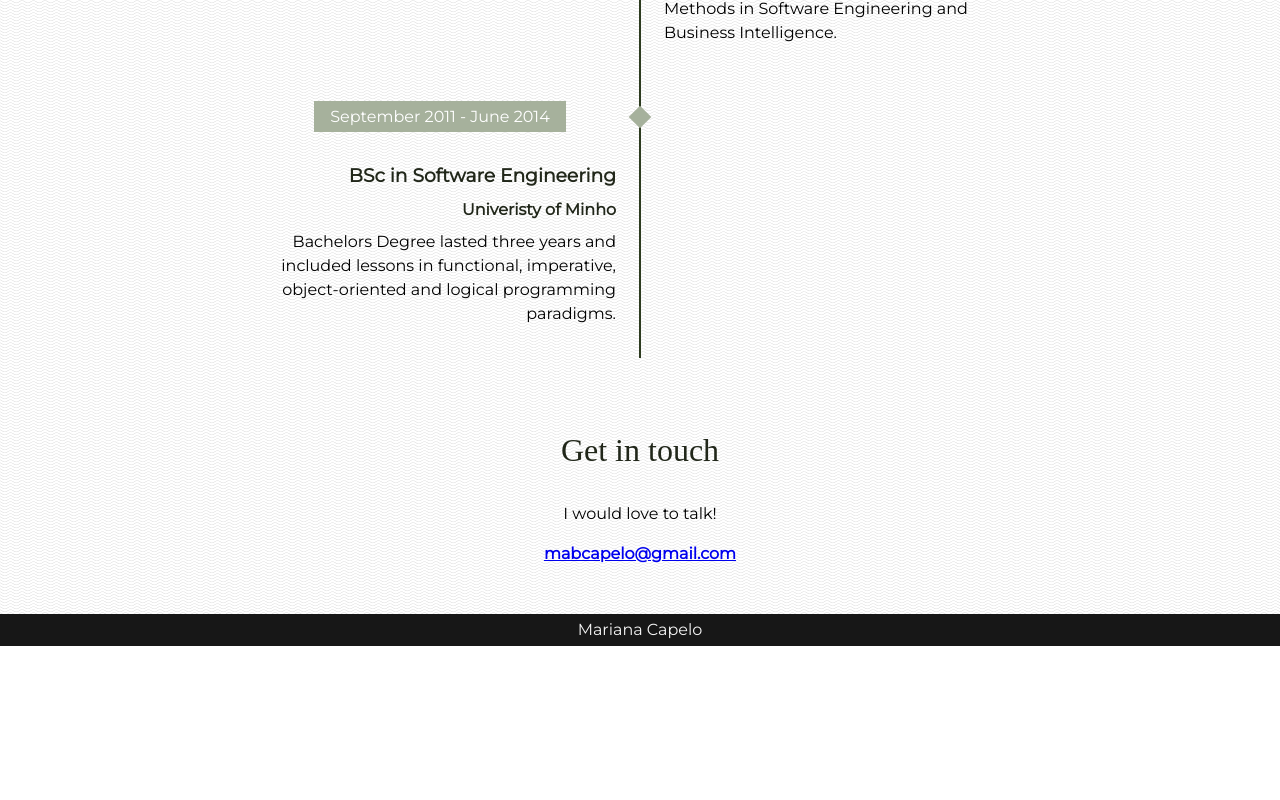
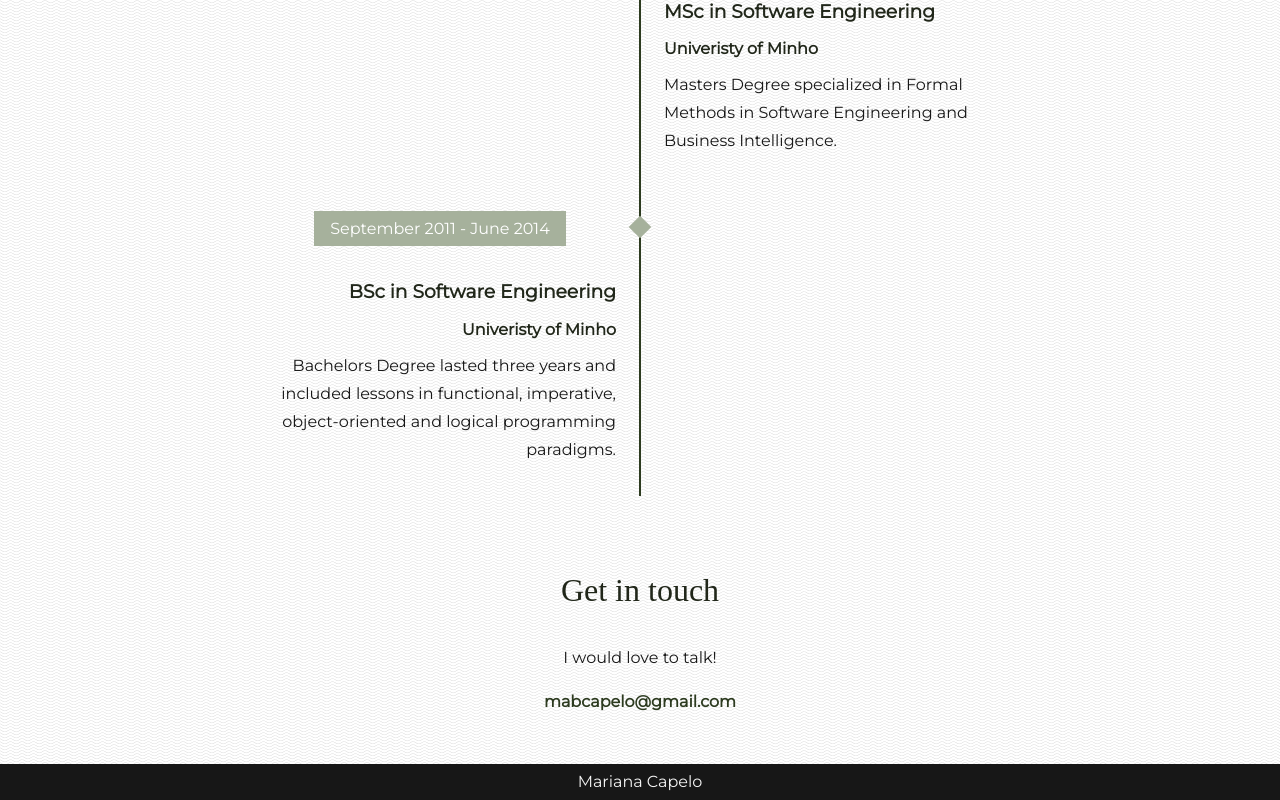
Before and after one commit to marianacapelo/marianacapelo.github.io, a React (Create React App) app: page / in a window 1280 px wide. Shown: the part 2628-3428 px from the top of the page. Before the commit the page ends 3274 px from the top, so only its background shows below. Built offline with nearby package versions, Linux system fonts and the light colour scheme; a web font is replaced by a local one.

Commit message:
fix: Update anchor style

```diff
--- a/src/App.css
+++ b/src/App.css
@@ -3,7 +3,8 @@
  * Color variables
  */
 body {
-  font-size: 12px; }
+  font-size: 12px;
+  color: #171717; }
 
 @media (min-width: 800px) {
   body {
@@ -18,7 +19,7 @@ body {
   /* Text and Fonts */
   text-align: center;
   font-family: 'Montserrat', sans-serif;
-  line-height: 1.5em;
+  line-height: 1.75em;
   /* Layout */ }
 
 .App h1 {
@@ -43,6 +44,15 @@ body {
 
 .App p {
   margin: 0; }
+
+.App a {
+  color: inherit;
+  text-decoration: inherit;
+  transition: font-weight, color 0.5s; }
+
+.App a:hover {
+  color: #A6B19C;
+  font-weight: bolder; }
 
 @media (max-width: 650px) {
   .App .inner {
--- a/src/App.scss
+++ b/src/App.scss
@@ -6,6 +6,7 @@
 
 body {
   font-size: 12px;
+  color: $theme-basic-black;
 }
 
 @media (min-width: 800px) {
@@ -27,8 +28,7 @@ body {
   /* Text and Fonts */
   text-align: center;
   font-family: 'Montserrat', sans-serif;
-  line-height: 1.5em;
-
+  line-height: 1.75em;
 
   h1 {
     font-family: 'Cabin Sketch';
@@ -56,6 +56,17 @@ body {
 
   p {
     margin: 0;
+  }
+
+  a {
+    color: inherit;
+    text-decoration: inherit;
+    transition: font-weight, color 0.5s;
+  }
+
+  a:hover {
+    color: $theme-lighter;
+    font-weight: bolder;
   }
 
   /* Layout */
```
